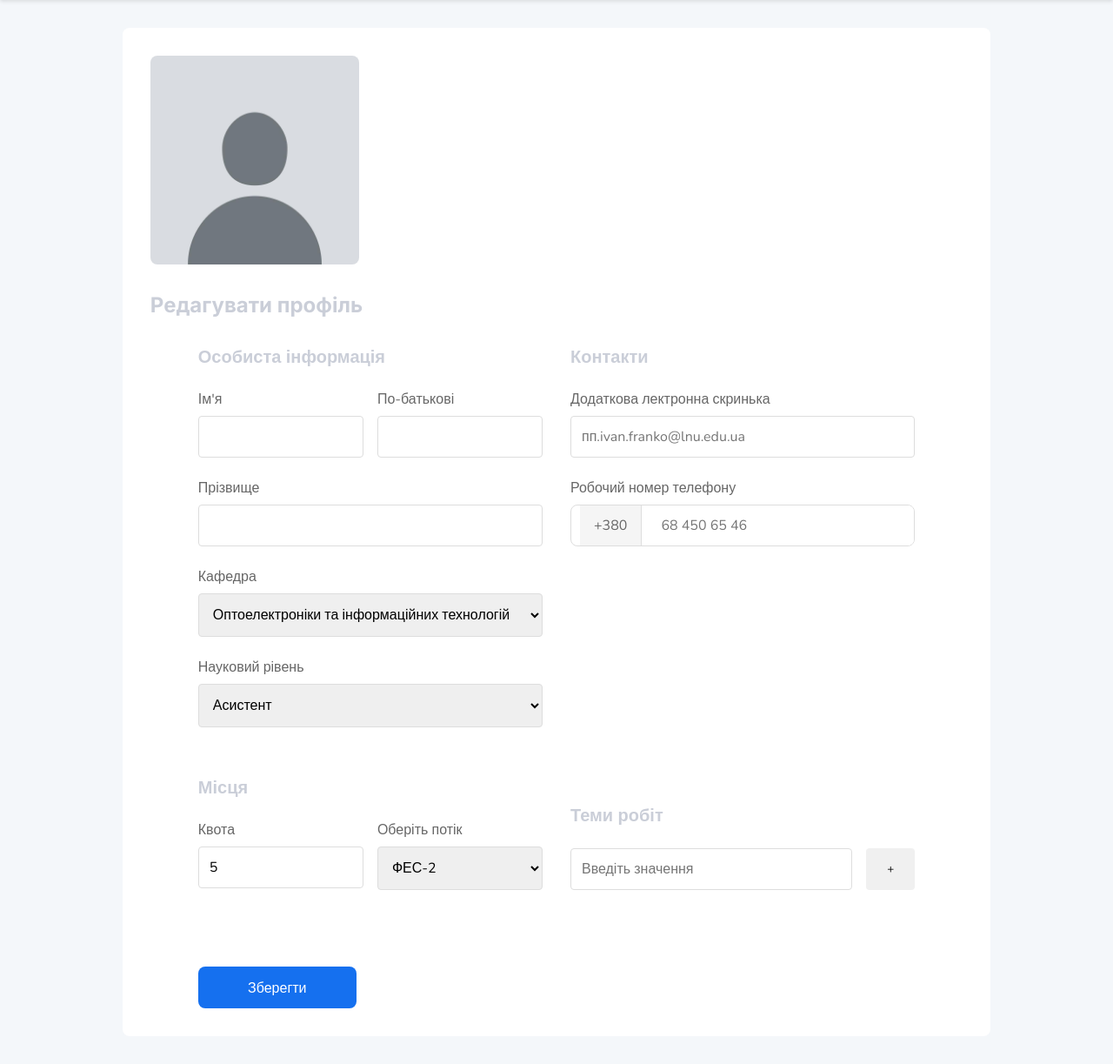
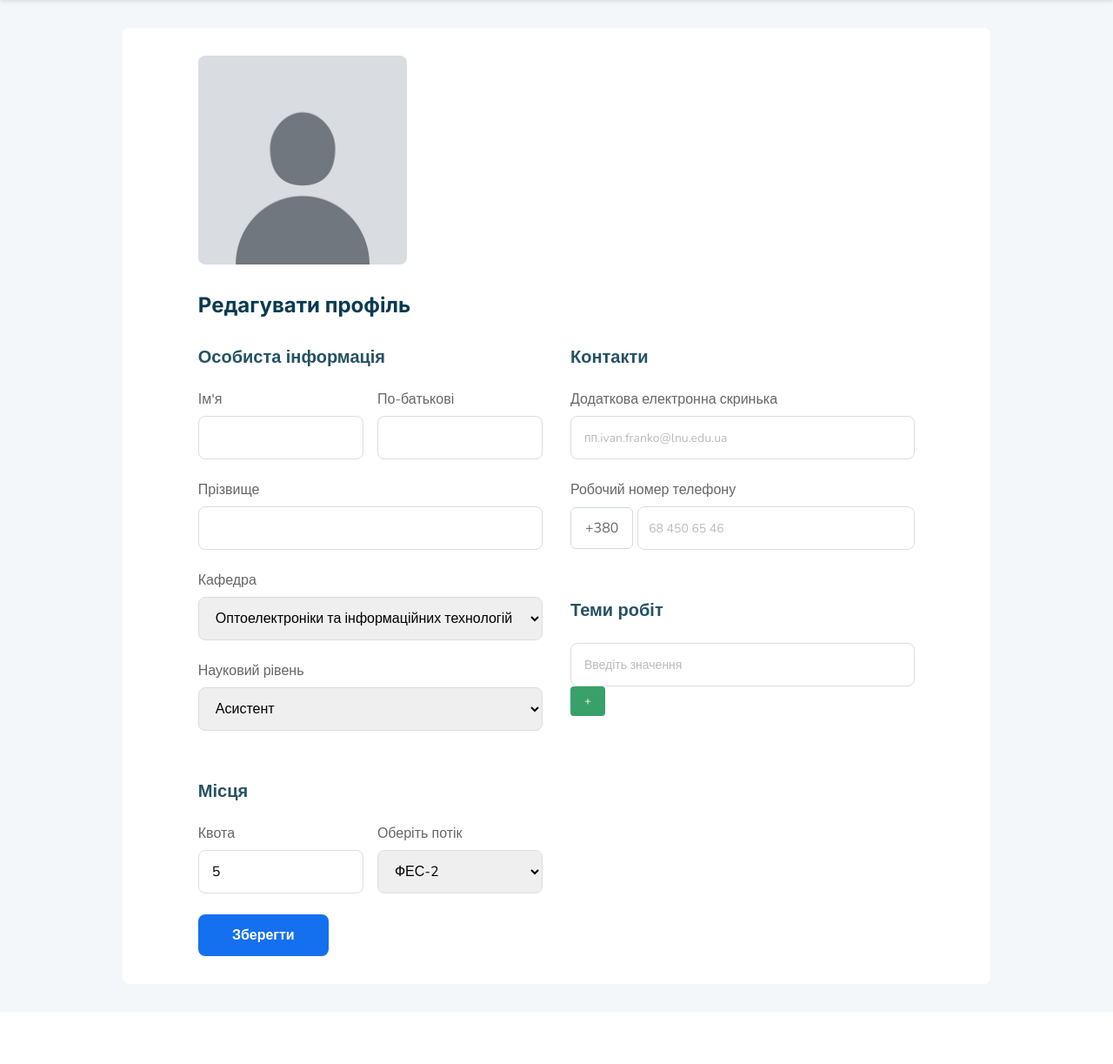
Before and after one commit to qqwz0/project, a Django app: template project/templates/profile/teacher_edit.html in a window 1280 px wide. Shown: the part 75-1298 px from the top of the page at 87% size. After the commit the page ends 1174 px from the top, so only its background shows below. Run offline with Django 5.2, Linux system fonts and the light colour scheme; the template is opened without the code that fills it: values that come from a table or form of the project are taken from there, others are empty; some libraries are stand-ins or nearby versions.

Commit message:
Styled pfp edit page

```diff
--- a/project/apps/users/models.py
+++ b/project/apps/users/models.py
@@ -38,6 +38,12 @@ class CustomUser(AbstractUser):
     def __str__(self):
         return self.email
 
+    def get_full_name_with_patronymic(self):
+        parts = [self.last_name, self.first_name]
+        if self.patronymic:
+            parts.append(self.patronymic)
+        return ' '.join(parts)
+
 @receiver(pre_save, sender=CustomUser)
 def auto_delete_old_file_on_change(sender, instance, **kwargs):
     """
--- a/project/static/css/student_edit.css
+++ b/project/static/css/student_edit.css
@@ -10,11 +10,14 @@
     border-radius: 8px;
 }
 
-.profile-header {
+.edit-profile-header {
     display: flex;
     align-items: center;
-    gap: 5px;
+    justify-content: flex-start;
+    gap: 5%;
+    flex-direction: row;
     margin-bottom: 32px;
+    padding: 0 55px;
 }
 
 .profile-image {
@@ -28,12 +31,6 @@
     height: 100%;
     object-fit: cover;
     border-radius: 8px;
-}
-
-.profile-title {
-    display: flex;
-    flex-direction: column;
-    gap: 20px;
 }
 
 .profile-title h1 {
@@ -58,6 +55,8 @@
     font-size: 24px;
     color: #CACED8;
     margin-bottom: 32px;
+    padding: 0 55px;
+    color: #083A50;
 }
 
 .form-content {
@@ -79,6 +78,7 @@
 .form-group {
     margin-bottom: 1.5rem;
     flex: 1;
+
 }
 
 .form-group.full-width {
@@ -97,22 +97,57 @@ input, select {
     border: 1px solid #ddd;
     border-radius: 4px;
     font-size: 1rem;
+    font-size: 16px;
+}
+
+input::placeholder {
+    color: #BBBBBB;  /* Placeholder text color */
+    font-size: 14px;  /* Optional: set the font size */
+}
+input:focus, select:focus {
+  border: 1px solid #1570EF !important;  /* Your custom focus border color */
+  outline: none;
+}
+
+select {
+    font-size: 14px;
+    padding: 5px;
+    height: 100%;
+    width: 100%;
+    border: 1px solid #DDDDDD;
+    border-radius: 8px;
+    padding: 8px 15px;
+    min-height: 50px;
+    outline: none;
+    font-size: 16px;
+    max-height: 30px;
+  }
+
+input {
+    height: 100%;
+    width: 100%;
+    border: 1px solid #DDDDDD;
+    border-radius: 8px;
+    padding: 8px 15px;
+    min-height: 50px;
+    max-height: 30px;
 }
 
 .phone-input {
     display: flex;
     align-items: center;
-    border: 1px solid #ddd;
     border-radius: 8px;
     background-color: white;
     overflow: hidden;
+    gap: 0.3rem;
 }
 
 .country-code {
     padding: 0.75rem 1rem;
-    background-color: #f5f5f5;
     color: #666;
-    border-right: 1px solid #ddd;
+    border: 1px solid #cfd7df;
+    border-radius: 6px;
+    margin: 0;
 }
 
 .phone-input input {
@@ -120,23 +155,29 @@ input, select {
     border: none;
     padding: 0.75rem;
     outline: none;
+    border: 1px solid #ddd;
 }
 
 .save-button {
-    font-family: 'Poppins', sans-serif;
-    font-weight: 500;
+    background-color: #1570ef;
+    color: white;
+    padding: 14px;
+    text-decoration: none;
+    border-radius: 8px;
     font-size: 16px;
-    background-color: #1570EF;
-    color: white;
-    width: 182px;
+    font-weight: 600;
     height: 48px;
+    display: flex;
+    width: 100%;
+    max-width: 150px;
+    justify-content: center;
+    align-items: center;
+    text-align: center;
+    cursor: pointer;
+    outline: none;
     border: none;
-    border-radius: 8px;
-    cursor: pointer;
-    transition: background-color 0.2s ease;
-    display: flex;
-    align-items: center;
-    justify-content: center;
+    transition: background-color 0.3s ease, color 0.3s ease, transform 0.2s ease;
+    flex: 1;
 }
 
 .save-button:hover {
@@ -150,6 +191,56 @@ input, select {
 h3 {
     font-family: 'Nunito', sans-serif;
     font-size: 20px;
-    color: #CACED8;
+    color: #245265;
     margin-bottom: 24px;
 }
+
+.form-sections.teacher-sections {
+    /* Create 2 columns with a gap */
+    display: grid;
+    grid-template-columns: 1fr 1fr;
+    gap: 2rem;
+  }
+
+  /* Column 1: stack personal-info + quota vertically */
+.form-sections.teacher-sections > div:nth-child(1) {
+    display: flex;
+    flex-direction: column;
+    gap: 2rem;
+}
+
+  /* Column 2: stack contacts + themes vertically */
+.form-sections.teacher-sections > div:nth-child(2) {
+    display: flex;
+    flex-direction: column;
+    gap: 2rem;
+}
+
+
+.theme-item {
+    display: flex;
+    align-items: center;
+    gap: 0.5rem;
+    margin-bottom: 0.5rem;
+}
+
+.theme-item input {
+    flex: 1;
+}
+
+.remove-theme, .add-theme {
+    padding: 0.5rem 1rem;
+    border: none;
+    background-color: #e53e3e;
+    color: white;
+    border-radius: 4px;
+    cursor: pointer;
+}
+
+.add-theme {
+    background-color: #38a169;
+}
+
+.remove-theme:hover, .add-theme:hover {
+    opacity: 0.9;
+}
--- a/project/static/css/teacher_edit.css
+++ /dev/null
@@ -1,279 +0,0 @@
-* {
-    font-family: 'Nunito', sans-serif;
-}
-
-h1, h2, h3, h4, h5, h6 {
-    font-family: 'Nunito', sans-serif;
-}
-
-input, select, textarea, button {
-    font-family: 'Nunito', sans-serif;
-}
-
-.edit-title {
-    font-family: 'Inter', sans-serif;
-    font-weight: 700;
-    font-size: 24px;
-    color: #CACED8;
-    margin-bottom: 32px;
-}
-
-.themes-section .form-group {
-    display: flex;
-    gap: 1rem;
-}
-
-.add-theme {
-    padding: 0.75rem 1.5rem;
-    background: #f0f0f0;
-    border: none;
-    border-radius: 4px;
-    cursor: pointer;
-}
-
-.theme-item {
-    display: flex;
-    gap: 1rem;
-    margin-bottom: 1rem;
-}
-
-.theme-item input {
-    flex-grow: 1;
-    background-color: #f5f5f5;
-}
-
-.remove-theme {
-    padding: 0.5rem 1rem;
-    background: #ff4444;
-    color: white;
-    border: none;
-    border-radius: 4px;
-    cursor: pointer;
-}
-
-#themes-container {
-    margin-bottom: 1rem;
-}
-
-.quota-section {
-    margin-bottom: 2rem;
-}
-
-.quota-section input[type="number"] {
-    width: 100%;
-    padding: 0.75rem;
-    border: 1px solid #ddd;
-    border-radius: 4px;
-}
-
-.quota-section select {
-    width: 100%;
-    padding: 0.75rem;
-    border: 1px solid #ddd;
-    border-radius: 4px;
-}
-
-.edit-profile-container {
-    max-width: 1200px;
-    margin: 2rem auto;
-    padding: 2rem;
-    background: white;
-    border-radius: 8px;
-}
-
-.profile-header {
-    display: flex;
-    align-items: center;
-    gap: 5px;
-    margin-bottom: 32px;
-}
-
-.profile-image {
-    width: 240px;
-    height: 240px;
-    flex-shrink: 0;
-}
-
-.profile-image img {
-    width: 100%;
-    height: 100%;
-    object-fit: cover;
-    border-radius: 8px;
-}
-
-.profile-title {
-    display: flex;
-    flex-direction: column;
-    gap: 20px;
-}
-
-.profile-title h1 {
-    font-family: 'Inter', sans-serif;
-    font-size: 36px;
-    font-weight: 800;
-    color: #083A50;
-    margin: 0;
-}
-
-.profile-title .email {
-    font-family: 'Poppins', sans-serif;
-    font-size: 21px;
-    font-weight: 400;
-    color: #6A89A6;
-    margin: 0;
-}
-
-.form-content {
-    padding: 0 55px;
-    margin-top: 32px;
-}
-
-.form-sections {
-    display: grid;
-    grid-template-columns: 1fr 1fr;
-    gap: 2rem;
-}
-
-.form-row {
-    display: flex;
-    gap: 1rem;
-}
-
-.form-group {
-    margin-bottom: 1.5rem;
-    flex: 1;
-}
-
-.form-group.full-width {
-    grid-column: 1 / -1;
-}
-
-label {
-    display: block;
-    margin-bottom: 0.5rem;
-    color: #666;
-}
-
-input, select {
-    width: 100%;
-    padding: 0.75rem;
-    border: 1px solid #ddd;
-    border-radius: 4px;
-    font-size: 1rem;
-}
-
-.phone-input {
-    display: flex;
-    align-items: center;
-    border: 1px solid #ddd;
-    border-radius: 8px;
-    background-color: white;
-    overflow: hidden;
-}
-
-.country-code {
-    padding: 0.75rem 1rem;
-    background-color: #f5f5f5;
-    color: #666;
-    border-right: 1px solid #ddd;
-}
-
-.phone-input input {
-    flex: 1;
-    border: none;
-    padding: 0.75rem;
-    outline: none;
-}
-
-.save-button {
-    font-family: 'Poppins', sans-serif;
-    font-weight: 500;
-    font-size: 16px;
-    background-color: #1570EF;
-    color: white;
-    width: 182px;
-    height: 48px;
-    border: none;
-    border-radius: 8px;
-    cursor: pointer;
-    transition: background-color 0.2s ease;
-    display: flex;
-    align-items: center;
-    justify-content: center;
-    margin-top: 2rem;
-}
-
-.save-button:hover {
-    background-color: #1263d4;
-}
-
-.save-button:active {
-    background-color: #1057bc;
-}
-
-h3 {
-    font-family: 'Nunito', sans-serif;
-    font-size: 20px;
-    color: #CACED8;
-    margin-bottom: 24px;
-}
-
-.themes-section {
-    margin-top: 2rem;
-}
-
-.themes-section .form-group {
-    display: flex;
-    gap: 1rem;
-}
-
-#themes-container {
-    margin-bottom: 1rem;
-}
-
-.theme-item {
-    display: flex;
-    gap: 1rem;
-    margin-bottom: 1rem;
-    align-items: center;
-}
-
-.theme-item input {
-    flex-grow: 1;
-    background-color: #f5f5f5;
-}
-
-.add-theme {
-    padding: 0.75rem 1.5rem;
-    background: #f0f0f0;
-    border: none;
-    border-radius: 4px;
-    cursor: pointer;
-}
-
-.remove-theme {
-    padding: 0.5rem 1rem;
-    background: #ff4444;
-    color: white;
-    border: none;
-    border-radius: 4px;
-    cursor: pointer;
-}
-
-.quota-section {
-    margin-bottom: 2rem;
-}
-
-.quota-section input[type="number"] {
-    width: 100%;
-    padding: 0.75rem;
-    border: 1px solid #ddd;
-    border-radius: 4px;
-}
-
-.quota-section select {
-    width: 100%;
-    padding: 0.75rem;
-    border: 1px solid #ddd;
-    border-radius: 4px;
-}
--- a/project/templates/profile/student_edit.html
+++ b/project/templates/profile/student_edit.html
@@ -10,7 +10,7 @@
 </head>
 
 <div class="edit-profile-container">
-    <div class="profile-header">
+    <div class="edit-profile-header">
         <div class="profile-image">
             {% if user.profile_picture %}
                 <img src="{{ user.profile_picture.url }}" alt="Profile Picture">
@@ -19,7 +19,7 @@
             {% endif %}
         </div>
         <div class="profile-title">
-            <h1>{{ user.get_full_name }}</h1>
+            <h1>{{ user.get_full_name_with_patronymic }}</h1>
             <p class="email">{{ user.email }}</p>
         </div>
     </div>
--- a/project/templates/profile/teacher_edit.html
+++ b/project/templates/profile/teacher_edit.html
@@ -6,10 +6,10 @@
     <link href="https://fonts.googleapis.com/css2?family=Inter:wght@400;500;600;700&display=swap" rel="stylesheet">
     <link href="https://fonts.googleapis.com/css2?family=Nunito:wght@400;500;600;700&display=swap" rel="stylesheet">
     <link href="https://fonts.googleapis.com/css2?family=Poppins:wght@400;500;600&display=swap" rel="stylesheet">
-    <link rel="stylesheet" href="{% static 'css/teacher_edit.css' %}">
+    <link rel="stylesheet" href="{% static 'css/student_edit.css' %}">
 </head>
 <div class="edit-profile-container">
-    <div class="profile-header">
+    <div class="edit-profile-header">
         <div class="profile-image">
             {% if user.profile_picture %}
                 <img src="{{ user.profile_picture.url }}" alt="Profile Picture">
@@ -29,7 +29,9 @@
         <form method="post" class="edit-form">
             {% csrf_token %}
 
-            <div class="form-sections">
+            <div class="form-sections teacher-sections">
+                <!-- LEFT COLUMN: Особиста інформація + Місця -->
+                <div>
                   <div class="personal-info">
                     <h3>Особиста інформація</h3>
                     <div class="form-row">
@@ -42,39 +44,20 @@
                         {{ form.patronymic }}
                       </div>
                     </div>
-
                     <div class="form-group full-width">
                       <label for="{{ form.last_name.id_for_label }}">Прізвище</label>
                       {{ form.last_name }}
                     </div>
-
                     <div class="form-group full-width">
                       <label for="{{ form.department.id_for_label }}">Кафедра</label>
                       {{ form.department }}
                     </div>
-
                     <div class="form-group full-width">
                       <label for="{{ form.academic_level.id_for_label }}">Науковий рівень</label>
                       {{ form.academic_level }}
                     </div>
                   </div>
-
-                <div class="contacts">
-                    <h3>Контакти</h3>
-                    <div class="form-group">
-                        <label for="{{ form.additional_email.id_for_label }}">Додаткова лектронна скринька</label>
-                        {{ form.additional_email }}
-                    </div>
-
-                    <div class="form-group phone-group">
-                        <label for="{{ form.phone_number.id_for_label }}">Робочий номер телефону</label>
-                        <div class="phone-input">
-                            <span class="country-code">+380</span>
-                            {{ form.phone_number }}
-                        </div>
-                    </div>
-                </div>
-
+                  <!-- Місця -->
                   <div class="quota-section">
                     <h3>Місця</h3>
                     <div class="form-row">
@@ -90,7 +73,24 @@
                       </div>
                     </div>
                   </div>
+                </div>
 
+                <!-- RIGHT COLUMN: Контакти + Теми -->
+                <div>
+                  <div class="contacts">
+                    <h3>Контакти</h3>
+                    <div class="form-group">
+                      <label for="{{ form.additional_email.id_for_label }}">Додаткова електронна скринька</label>
+                      {{ form.additional_email }}
+                    </div>
+                    <div class="form-group phone-group">
+                      <label for="{{ form.phone_number.id_for_label }}">Робочий номер телефону</label>
+                      <div class="phone-input">
+                        <span class="country-code">+380</span>
+                        {{ form.phone_number }}
+                      </div>
+                    </div>
+                  </div>
                   <div class="themes-section">
                     <h3>Теми робіт</h3>
                     <div id="themes-container">
@@ -108,10 +108,14 @@
                     <input type="hidden" name="themes" id="themes-data">
                   </div>
                 </div>
+            </div>
+
+
 
             <button type="submit" class="save-button">Зберегти</button>
         </form>
     </div>
+
 </div>
 
 <script>
```
Also changed, not shown: project/templates/profile/info.html (+15 -12 lines), project/templates/profile/profile.html (+10 -2 lines). Lines whose indentation alone changed are shown as unchanged.
